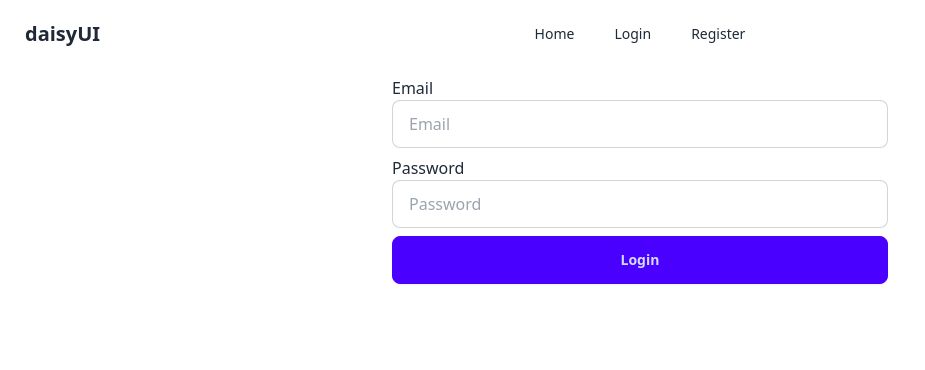
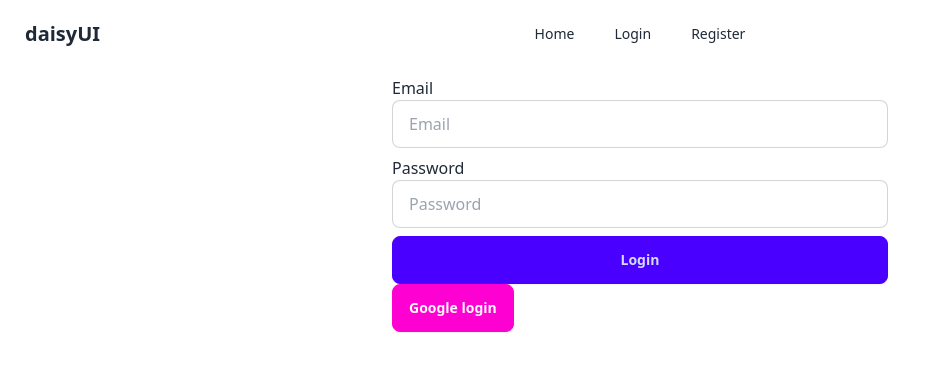
Before and after one commit to alalhosen/firebase-auth-concept, a React (Vite) app: page /login in a window 1280 px wide. Shown: the top 370 px of the page, without its empty margins (0-925 px from the left). Built offline with nearby package versions, Linux system fonts and the light colour scheme.

Commit message:
login with google in login component

```diff
--- a/src/components/Login/Login.jsx
+++ b/src/components/Login/Login.jsx
@@ -12,6 +12,10 @@ const Login = () => {
 
     console.log(email, password);
     loginUser(email, password);
+  };
+  const handleGoogleLogin = () => {
+    googleLogin()
+    .then((result) => console.log(result.user));
   };
   return (
     <div className="w-[40%] mx-auto min-w[500px] border-red-500 p-2 rounded-xl">
@@ -36,6 +40,7 @@ const Login = () => {
         </div>
         <button className="btn btn-primary w-full">Login</button>
       </form>
+      <button className="btn btn-secondary">Google login</button>
     </div>
   );
 };
```
Also changed, not shown: src/components/AuthProvider/AuthProvider.jsx (+4 -3 lines).
